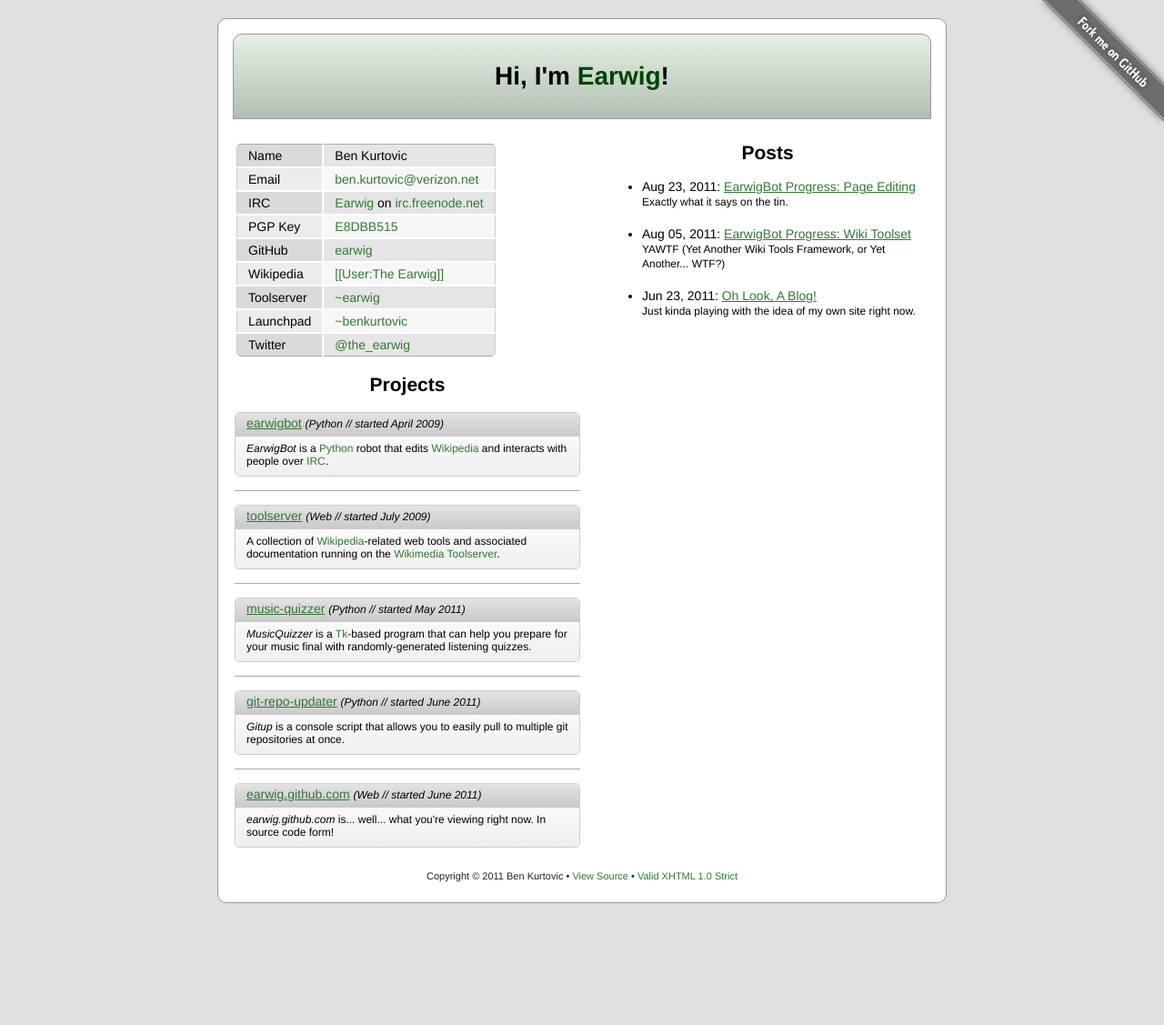
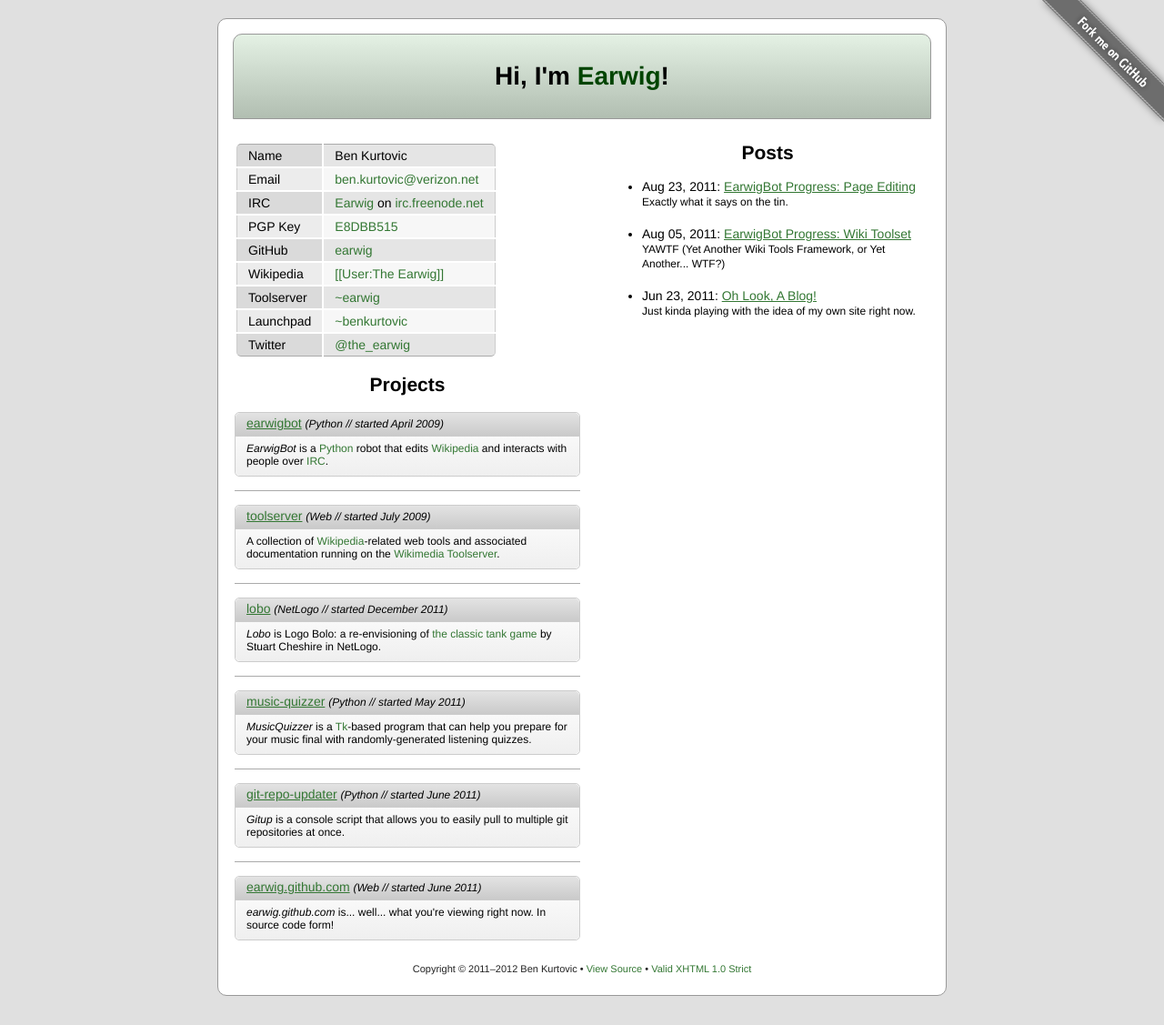
Before and after one commit to earwig/benkurtovic.com, a Jekyll site: the page built from index.html, in a window 1280 px wide. Shown: the whole page at 91% size. Built offline with Jekyll 4.4.1, drawn with Linux system fonts in a browser that asks for light colours; before the commit the page ends 1025 px from its top, so only the background shows below that.

Commit message:
Copyright update for 2012; adding Lobo

```diff
--- a/_layouts/base.html
+++ b/_layouts/base.html
@@ -15,7 +15,7 @@
         <div id="container">
             {{ content }}
             <div id="footer">
-                <p>Copyright &copy; 2011 Ben Kurtovic &bull; <a href="http://github.com/earwig/earwig.github.com">View Source</a> &bull; <a href="http://validator.w3.org/check?uri=referer">Valid XHTML 1.0 Strict</a></p>
+                <p>Copyright &copy; 2011&ndash;2012 Ben Kurtovic &bull; <a href="http://github.com/earwig/earwig.github.com">View Source</a> &bull; <a href="http://validator.w3.org/check?uri=referer">Valid XHTML 1.0 Strict</a></p>
             </div>
         </div>
     </body>
--- a/index.html
+++ b/index.html
@@ -18,6 +18,15 @@ title: Home
     </div>
     <div class="project-body description">
         A collection of <a href="http://en.wikipedia.org/">Wikipedia</a>-related web tools and associated documentation running on the <a href="http://toolserver.org/">Wikimedia Toolserver</a>.
+    </div>
+</div>
+<div class="divider"></div>
+<div class="project">
+    <div class="project-head">
+        <a class="invert" href="http://github.com/earwig/lobo">lobo</a> <span class="description"><i>(NetLogo // started December 2011)</i></span>
+    </div>
+    <div class="project-body description">
+        <i>Lobo</i> is Logo Bolo: a re-envisioning of <a href="http://en.wikipedia.org/wiki/Bolo_(video_game)">the classic tank game</a> by Stuart Cheshire in NetLogo.
     </div>
 </div>
 <div class="divider"></div>
```
